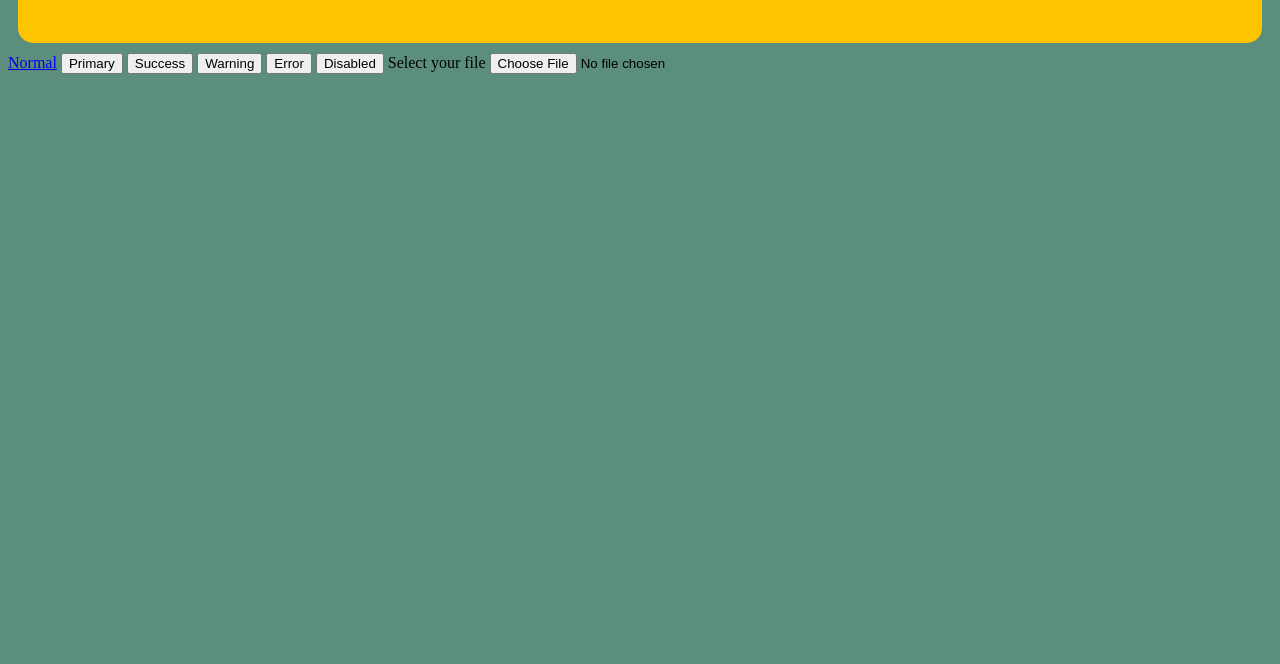
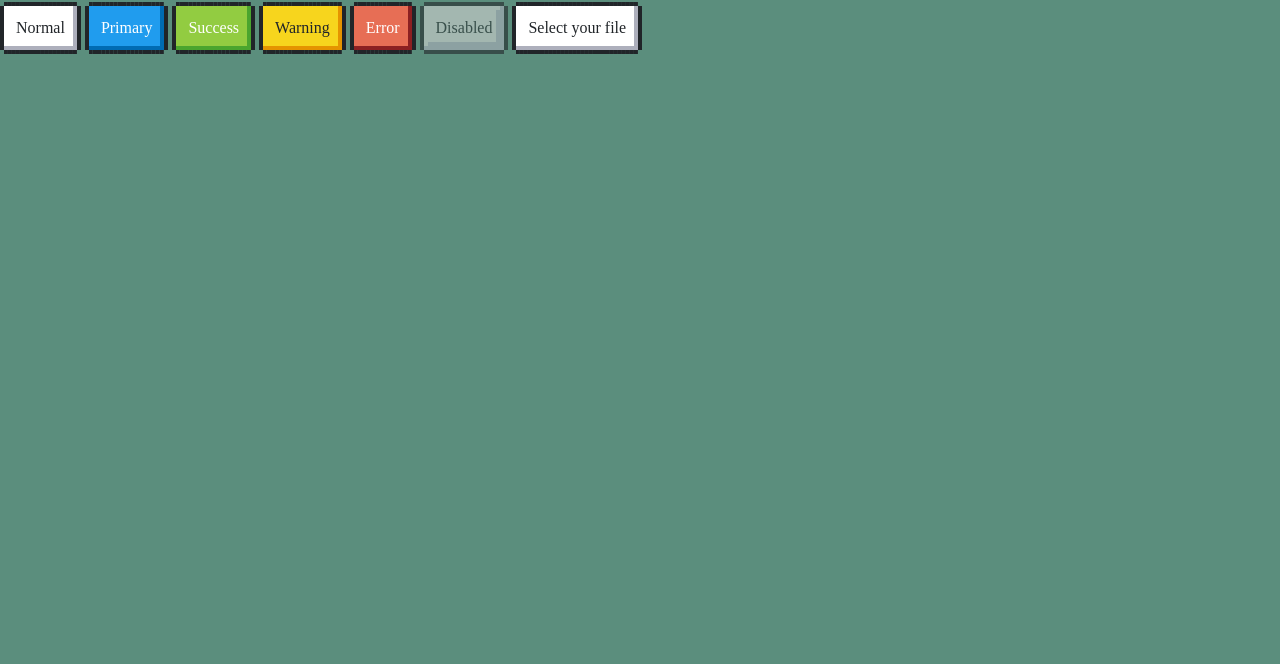
Before and after one commit to ladichriss/hit-the-button, a plain HTML site: page index.html in a window 1280 px wide. Shown: the part 136-800 px from the top of the page. Drawn offline with nearby package versions, Linux system fonts and the light colour scheme; a web font is replaced by a local one.

Commit message:
#1 (15/12/2024)

```diff
--- a/index.html
+++ b/index.html
@@ -3,6 +3,7 @@
 <head>
     <meta charset="UTF-8">
     <meta name="viewport" content="width=device-width, initial-scale=1.0">
+    <link href="https://unpkg.com/nes.css@latest/css/nes.min.css" rel="stylesheet" />
     <link rel="stylesheet" href="Static/CSS/style.css">
     <title>Document</title>
 </head>
```
